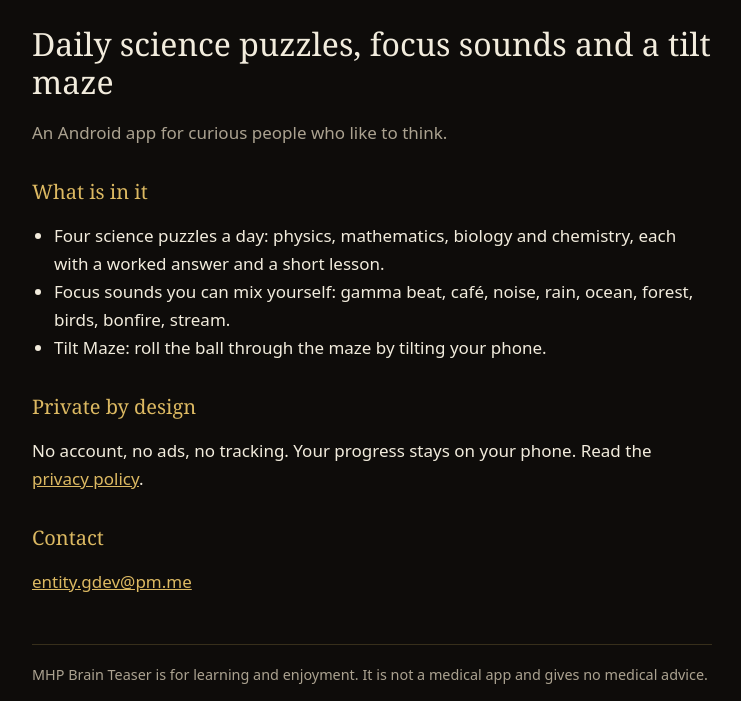
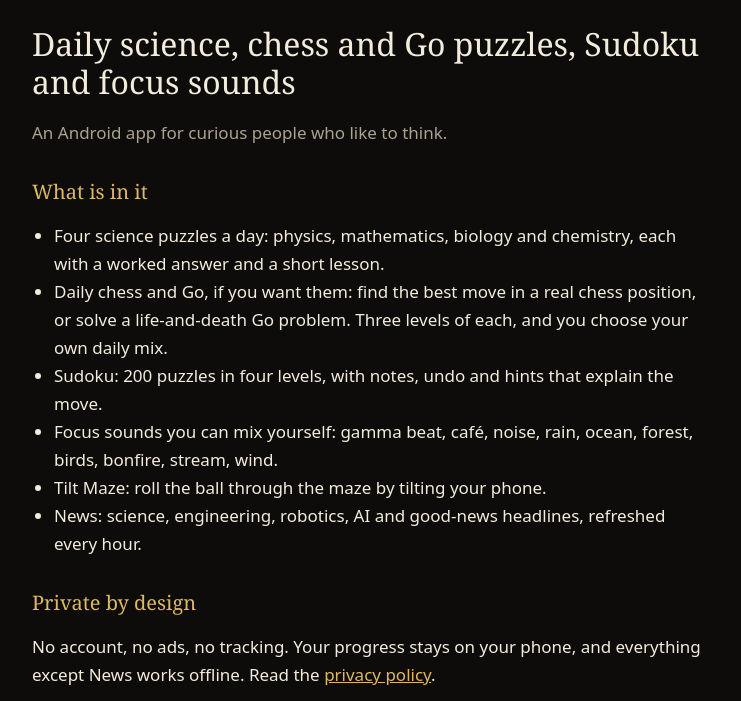
Before and after one commit to afreeentity/mhp-brain-teaser, a plain HTML site: page index.html in a window 1280 px wide. Shown: the part 99-800 px from the top of the page, without its empty margins (268-1009 px from the left). Drawn offline with Linux system fonts and the light colour scheme.

Commit message:
Home page: chess, Go, Sudoku and News
Co-Authored-By: Claude Fable 5.2 <noreply@anthropic.com>

```diff
--- a/index.html
+++ b/index.html
@@ -3,21 +3,24 @@
 <head>
 <meta charset="utf-8"><meta name="viewport" content="width=device-width, initial-scale=1">
 <title>MHP Brain Teaser</title>
-<meta name="description" content="Daily science puzzles with worked answers, focus sounds, and a tilt maze.">
+<meta name="description" content="Daily science, chess and Go puzzles with worked answers, Sudoku, focus sounds and science news.">
 <link rel="icon" href="icon.png"><link rel="stylesheet" href="style.css">
 </head>
 <body><main>
 <header><img src="icon.png" alt=""><span>MHP Brain <b>Teaser</b></span></header>
-<h1>Daily science puzzles, focus sounds and a tilt maze</h1>
+<h1>Daily science, chess and Go puzzles, Sudoku and focus sounds</h1>
 <p class="muted">An Android app for curious people who like to think.</p>
 <h2>What is in it</h2>
 <ul>
   <li>Four science puzzles a day: physics, mathematics, biology and chemistry, each with a worked answer and a short lesson.</li>
-  <li>Focus sounds you can mix yourself: gamma beat, café, noise, rain, ocean, forest, birds, bonfire, stream.</li>
+  <li>Daily chess and Go, if you want them: find the best move in a real chess position, or solve a life-and-death Go problem. Three levels of each, and you choose your own daily mix.</li>
+  <li>Sudoku: 200 puzzles in four levels, with notes, undo and hints that explain the move.</li>
+  <li>Focus sounds you can mix yourself: gamma beat, café, noise, rain, ocean, forest, birds, bonfire, stream, wind.</li>
   <li>Tilt Maze: roll the ball through the maze by tilting your phone.</li>
+  <li>News: science, engineering, robotics, AI and good-news headlines, refreshed every hour.</li>
 </ul>
 <h2>Private by design</h2>
-<p>No account, no ads, no tracking. Your progress stays on your phone. Read the <a href="privacy/">privacy policy</a>.</p>
+<p>No account, no ads, no tracking. Your progress stays on your phone, and everything except News works offline. Read the <a href="privacy/">privacy policy</a>.</p>
 <h2>Contact</h2>
 <p><a href="mailto:entity.gdev@pm.me">entity.gdev@pm.me</a></p>
 <footer>MHP Brain Teaser is for learning and enjoyment. It is not a medical app and gives no medical advice.</footer>
```
